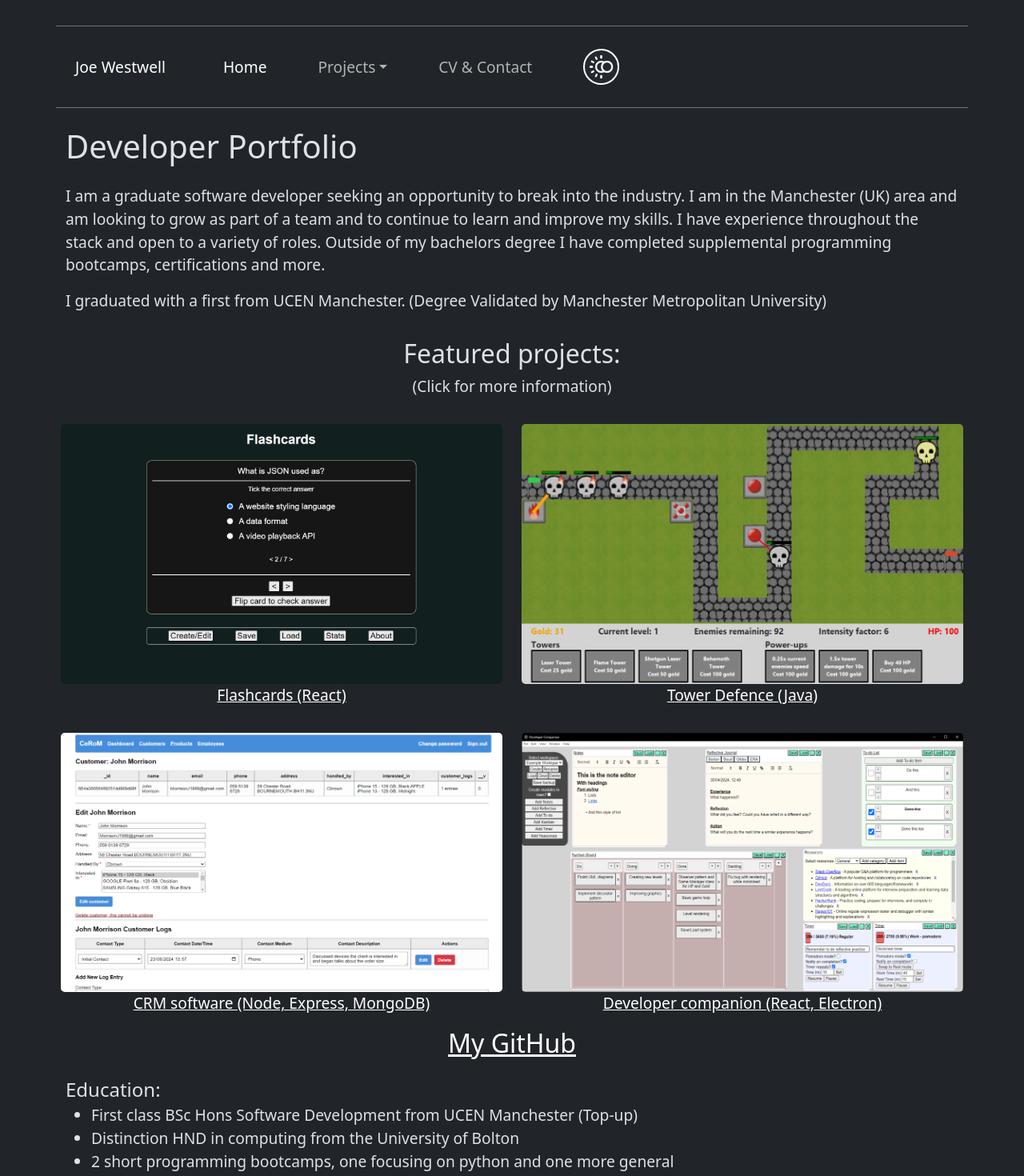
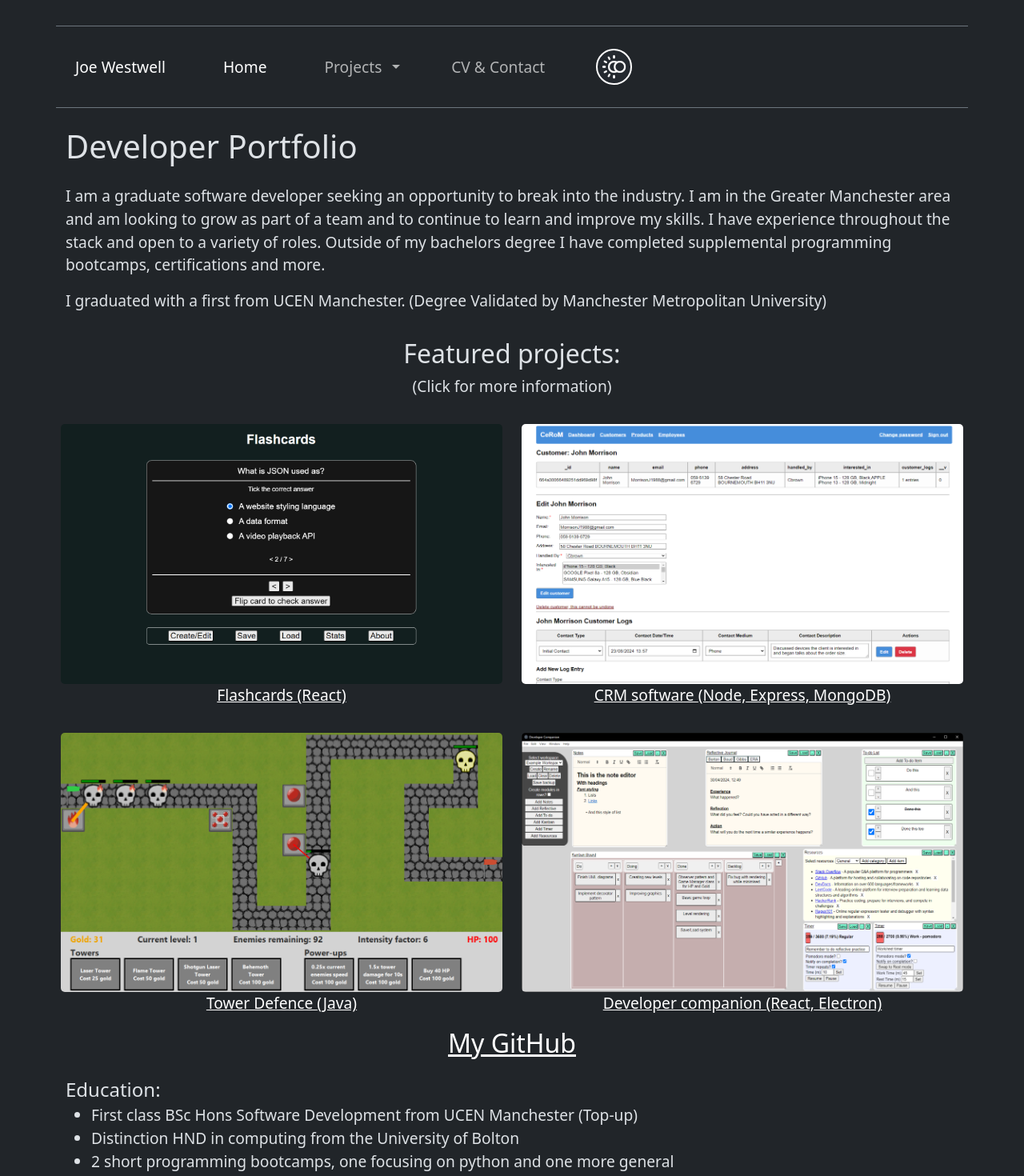
Before and after one commit to J-Wll/portfolio, a React (Vite) app: page / in a window 1280 px wide. Shown: the top 1470 px of the page at 80% size. Built offline with nearby package versions, Linux system fonts and the light colour scheme.

Commit message:
Minor Tweaks, Header now shows active page

```diff
--- a/src/components/header.jsx
+++ b/src/components/header.jsx
@@ -1,5 +1,6 @@
 import { Link } from "react-router-dom"
 import lightdark from "../assets/lightdark.png"
+import { useLocation } from 'react-router-dom';
 
 export default function Header() {
     function lightDarkFunc() {
@@ -15,6 +16,12 @@ export default function Header() {
         }
     }
 
+    const path = useLocation().pathname;
+    console.log(path);
+    // messy solution
+    const projects = ["/cerom", "/devcomp", "/flashcards", "/tower"];
+    const inProjects = projects.includes(path) ? "active" : "";
+
     return (
         <header className="border-top border-bottom border-secondary py-2 my-3 container-xl">
             {/* <!-- Collapsable bootstrap navbar with dropdowns, see: https://getbootstrap.com/docs/5.3/components/navbar/--> */}
@@ -29,15 +36,15 @@ export default function Header() {
 
                     <div className="mx-lg-4 collapse navbar-collapse" id="navbarSupportedContent">
                         <ul className="navbar-nav">
-                            <li className="nav-item mx-lg-4 m-1 "><Link className="nav-link active" to="/">Home</Link></li>
+                            <li className="nav-item mx-lg-4 m-1 "><Link className={`nav-link ${path === "/" ? "active" : ""}`} to="/">Home</Link></li>
                             <li className="nav-item dropdown mx-lg-4 m-1"><a className="nav-link dropdown-toggle" role="button"
                                 data-bs-toggle="dropdown" aria-label="Projects submenu" aria-expanded="false"
-                                href="">Projects</a>
+                                href=""><span className={`nav-link ${inProjects}`}>Projects</span></a>
                                 <ul className="dropdown-menu">
-                                    <li><Link className="dropdown-item" to="/cerom">Cerom CRM</Link></li>
-                                    <li><Link className="dropdown-item" to="/devcomp">Developer Companion</Link></li>
-                                    <li><Link className="dropdown-item" to="/flashcards" >Flashcards</Link></li>
-                                    <li><Link className="dropdown-item" to="/tower">Tower Defence</Link></li>
+                                    <li><Link className={`dropdown-item ${path === "/cerom" ? "active" : ""}`} to="/cerom">Cerom CRM</Link></li>
+                                    <li><Link className={`dropdown-item ${path === "/devcomp" ? "active" : ""}`} to="/devcomp">Developer Companion</Link></li>
+                                    <li><Link className={`dropdown-item ${path === "/flashcards" ? "active" : ""}`} to="/flashcards" >Flashcards</Link></li>
+                                    <li><Link className={`dropdown-item ${path === "/tower" ? "active" : ""}`} to="/tower">Tower Defence</Link></li>
                                     <li>
                                         <hr className="dropdown-divider"></hr>
                                     </li>
@@ -45,7 +52,7 @@ export default function Header() {
                                 </ul>
                             </li>
 
-                            <li className="nav-item mx-lg-4 m-1"><Link className="nav-link" to="/contact">CV & Contact</Link></li>
+                            <li className="nav-item mx-lg-4 m-1"><Link className={`nav-link ${path === "/contact" ? "active" : ""}`} to="/contact">CV & Contact</Link></li>
                             <li className="nav-item mx-lg-4 m-1 "><button id="dark-mode-toggle"
                                 className="align-middle border border-white rounded-circle border-2 mx-2"
                                 title="Dark mode toggle button" onClick={lightDarkFunc} style={{ backgroundImage: `url(${lightdark})` }}></button></li>
--- a/src/pages/Cerom.jsx
+++ b/src/pages/Cerom.jsx
@@ -2,8 +2,8 @@ import BigLink from "../components/biglink"
 export default function Cerom() {
     return (
         <div className="container-xl">
-            <h1>CeroM CRM software</h1>
-            <p>A customer relationship management program with full CRUD management, product, employees and customer views. Built with Node.js, Express and MongoDB</p>
+            <h1>CeRoM CRM software</h1>
+            <p>A customer relationship management program with full CRUD management, product, employees and customer views. Built with Node.js, Pug, Express and MongoDB</p>
             <BigLink href="https://github.com/J-Wll/CeRoM" text="GitHub Repo" />
         </div>
     )
--- a/src/pages/Home.jsx
+++ b/src/pages/Home.jsx
@@ -12,7 +12,7 @@ export default function Home() {
       <section className="introduction container-xl">
         <h1 className="my-4">Developer Portfolio</h1>
         <p className="">I am a graduate software developer seeking an opportunity to break into the industry. I am in
-          the Manchester (UK) area and am looking to grow
+          the Greater Manchester area and am looking to grow
           as part of a team and to continue to learn and improve my skills. I have experience throughout the
           stack and open to a variety of roles. Outside of my bachelors degree I
           have completed supplemental programming bootcamps, certifications and more.</p>
@@ -32,17 +32,17 @@ export default function Home() {
           </figure>
 
           <figure className="banner-block col my-3">
-            <Link to="/tower"><img className="img-banner" src={towerImg}
-              alt="Banner image for tower defence project"></img></Link>
-            <figcaption className=""><Link to="/tower" className="link-body-emphasis">Tower Defence (Java)</Link></figcaption>
+            <Link to="/cerom"><img className="img-banner" src={ceromImg} alt="Banner image for project 3"></img></Link>
+            <figcaption className=""><Link to="/cerom" className="link-body-emphasis">CRM software (Node, Express,
+              MongoDB)</Link></figcaption>
           </figure>
 
         </section>
         <section className="row-2 row text-center">
           <figure className="banner-block col my-3">
-            <Link to="/cerom"><img className="img-banner" src={ceromImg} alt="Banner image for project 3"></img></Link>
-            <figcaption className=""><Link to="/cerom" className="link-body-emphasis">CRM software (Node, Express,
-              MongoDB)</Link></figcaption>
+            <Link to="/tower"><img className="img-banner" src={towerImg}
+              alt="Banner image for tower defence project"></img></Link>
+            <figcaption className=""><Link to="/tower" className="link-body-emphasis">Tower Defence (Java)</Link></figcaption>
           </figure>
 
           <figure className="banner-block col my-3">
```
Also changed, not shown: src/assets/app.css (+6 -8 lines).
